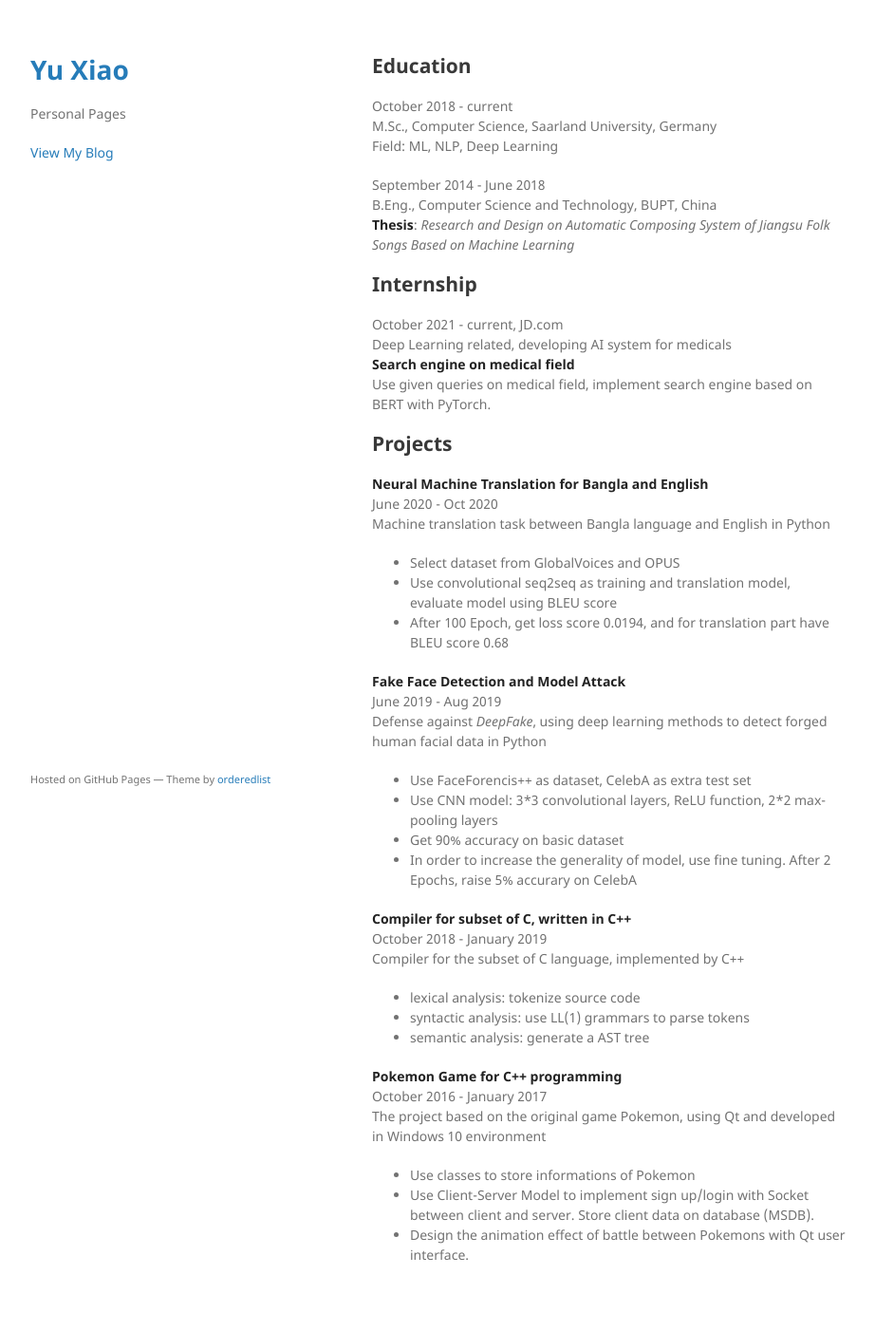
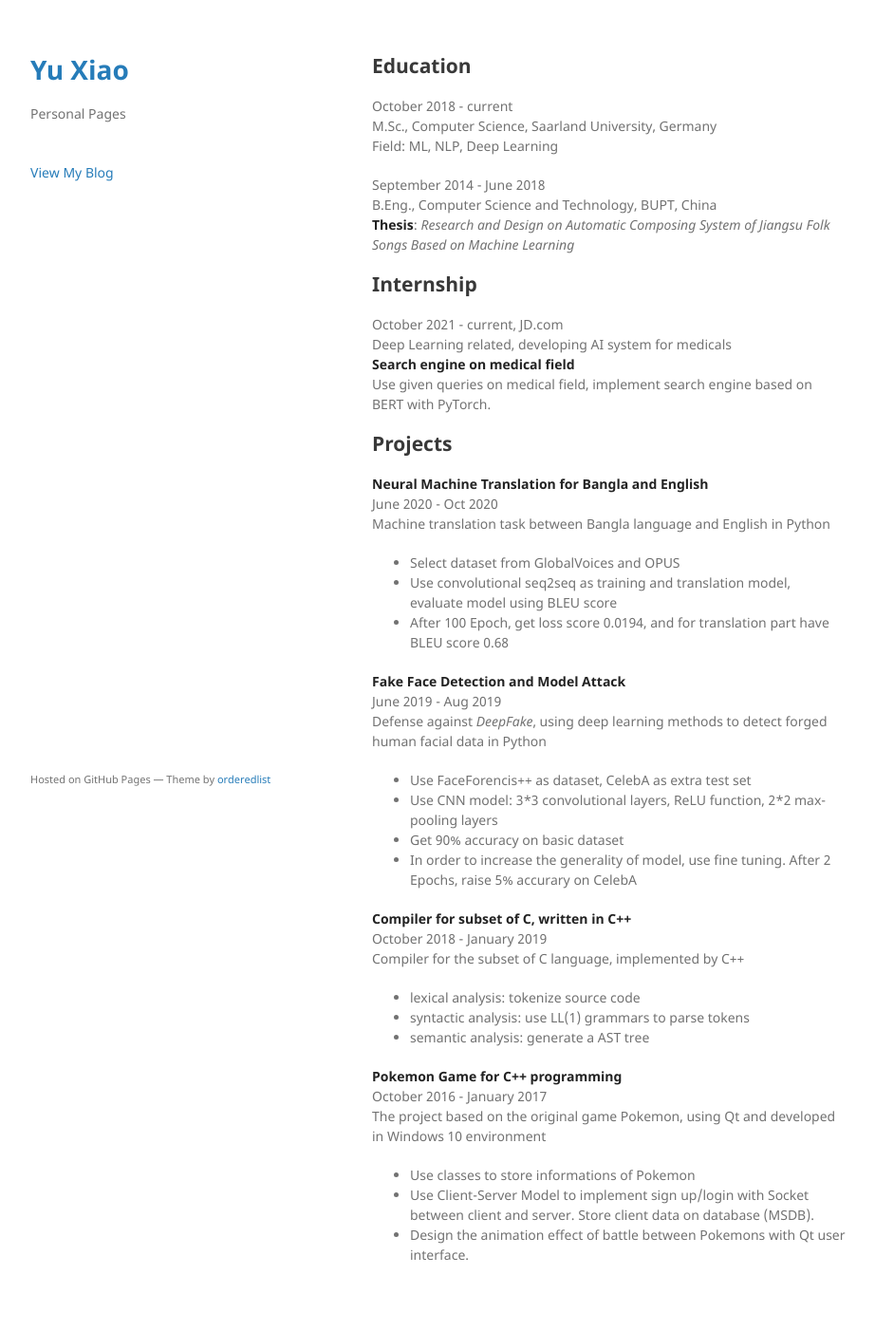
Before and after one commit to yuuu14/yuuu14.github.io, a Jekyll site: the page built from index.md, in a window 1280 px wide. Shown: the whole page at 95% size, without its empty margins (178-1100 px from the left). Built offline with Jekyll 4.4.1, drawn with Linux system fonts in a browser that asks for light colours.

Commit message:
set inline for paragram -> manual add line break

```diff
--- a/_layouts/default.html
+++ b/_layouts/default.html
@@ -32,7 +32,7 @@
         {% endif %}
 
 	{% if site.show_blog %}
-	  <p class="view"><a href="{{ "/" | absolute_url }}blog">View My Blog</a></p>
+	  <p class="view"><a href="{{ "/" | absolute_url }}blog"><br/>View My Blog</a></p>
 	{% endif %}
 
         {% if site.show_downloads %}
```
